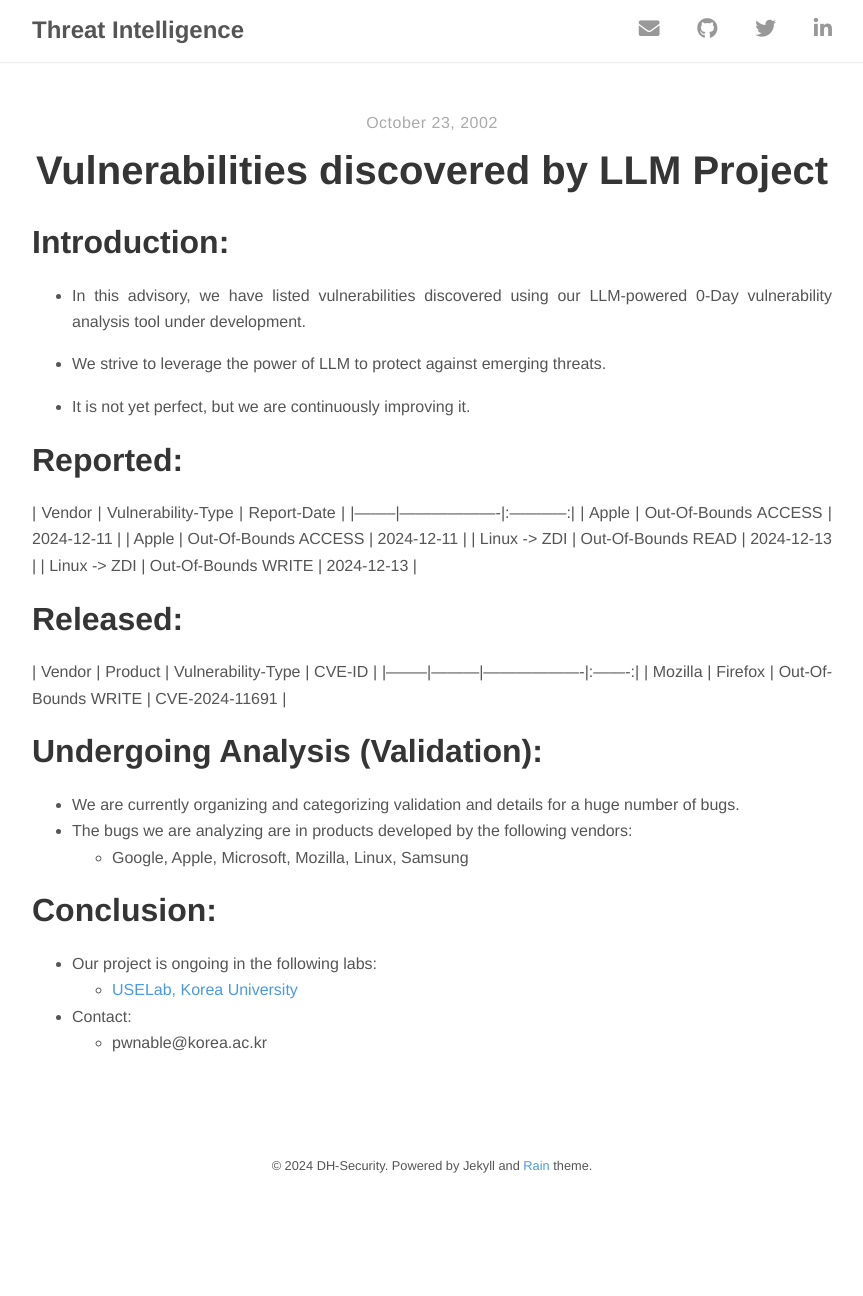
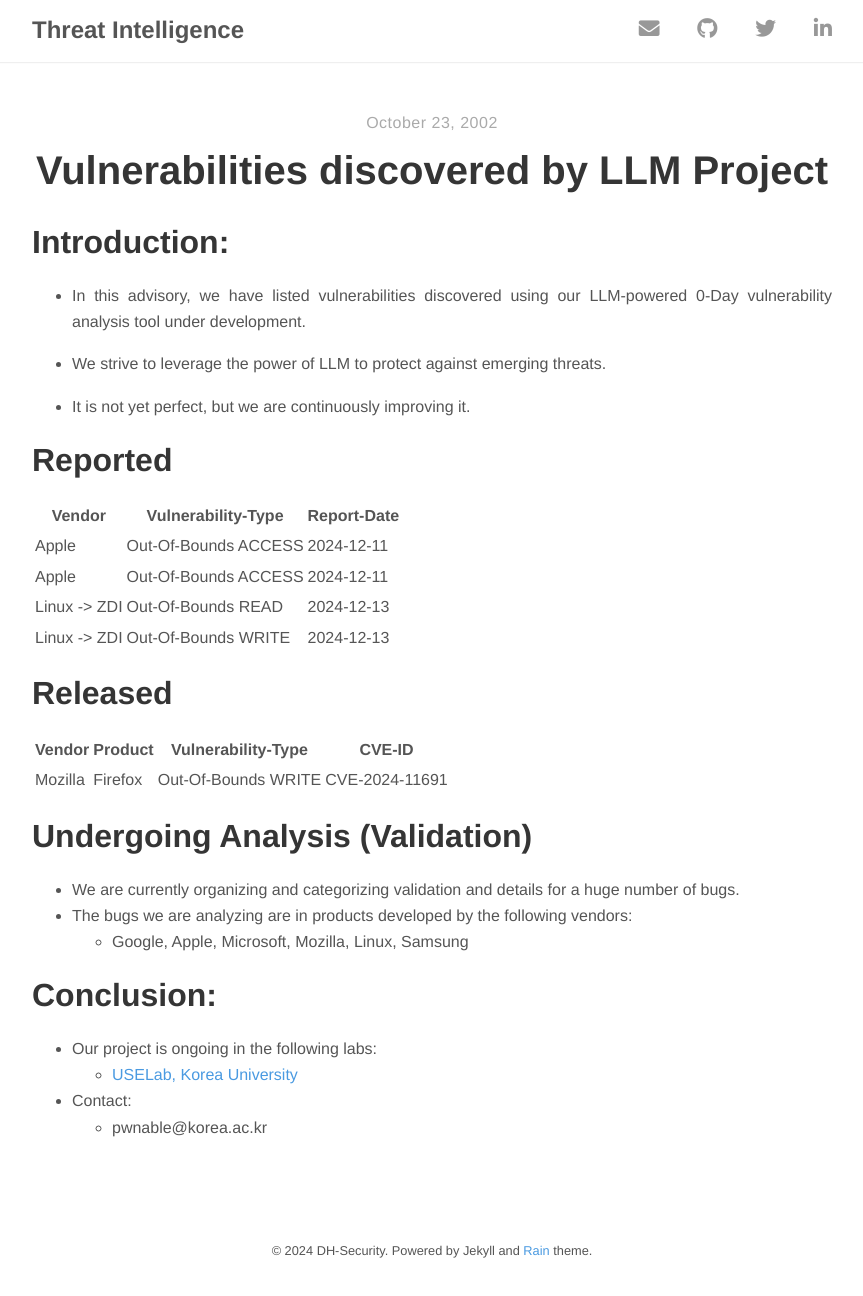
Before and after one commit to l33d0hyun/l33d0hyun.github.io, a Jekyll site: the page built from _posts/2002-10-23-LLM-Advisorys.md, in a window 1280 px wide. Shown: the whole page, without its empty margins (208-1071 px from the left). Built offline with Jekyll 4.4.1, drawn with Linux system fonts in a browser that asks for light colours; nearby versions of some CDN libraries; before the commit the page ends 1211 px from its top, so only the background shows below that.

```diff
--- a/_posts/2002-10-23-LLM-Advisorys.md
+++ b/_posts/2002-10-23-LLM-Advisorys.md
@@ -11,20 +11,22 @@ author: "Dohyun Lee (@l33d0hyun)"
 
 - It is not yet perfect, but we are continuously improving it.
 
-# Reported:
+# Reported
+
 | Vendor | Vulnerability-Type | Report-Date |
-|--------|-------------------|:-----------:|
+|--------|-------------------|-------------|
 | Apple | Out-Of-Bounds ACCESS | 2024-12-11 |
 | Apple | Out-Of-Bounds ACCESS | 2024-12-11 |
 | Linux -> ZDI | Out-Of-Bounds READ | 2024-12-13 |
 | Linux -> ZDI | Out-Of-Bounds WRITE | 2024-12-13 |
 
-# Released:
+# Released
+
 | Vendor | Product | Vulnerability-Type | CVE-ID |
-|--------|---------|-------------------|:-------:|
+|--------|---------|-------------------|---------|
 | Mozilla | Firefox | Out-Of-Bounds WRITE | CVE-2024-11691 |
 
-# Undergoing Analysis (Validation):
+# Undergoing Analysis (Validation)
 - We are currently organizing and categorizing validation and details for a huge number of bugs.
 - The bugs we are analyzing are in products developed by the following vendors:
   - Google, Apple, Microsoft, Mozilla, Linux, Samsung
```
